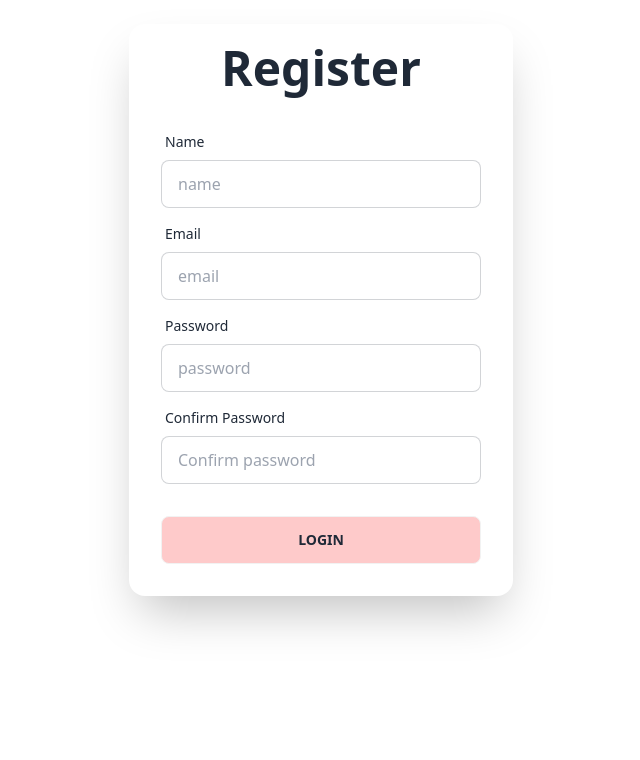
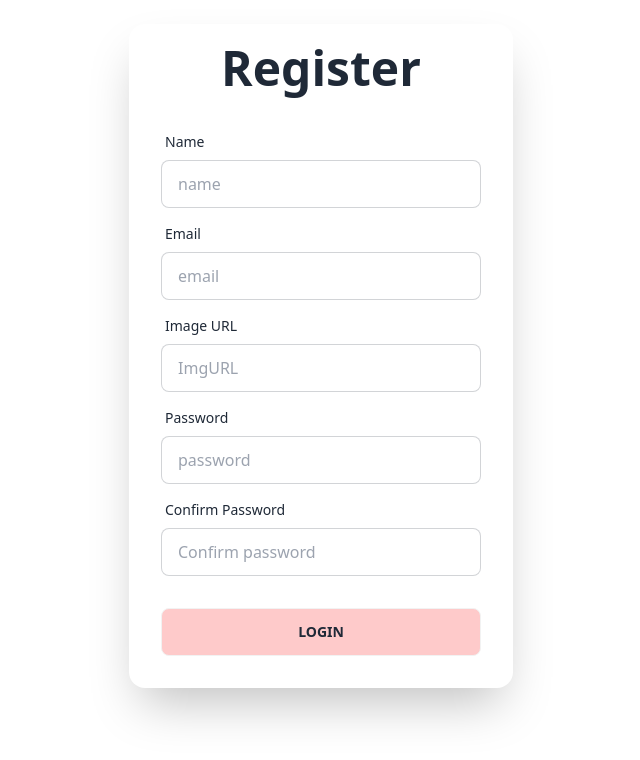
Before and after one commit to maufdev09/sumer-camp-client, a React (Vite) app: page /register in a window 1280 px wide. Shown: the top 760 px of the page, without its empty margins (319-959 px from the left). Built offline with nearby package versions, Linux system fonts and the light colour scheme.

Commit message:
login registration page done

```diff
--- a/src/components/Register/Register.jsx
+++ b/src/components/Register/Register.jsx
@@ -7,7 +7,8 @@ const Register = () => {
     formState: { errors },
     watch,
   } = useForm();
-  const onSubmit = (values) => console.log(values);
+  const onSubmit = (values) => {};
+
   const password = watch("password");
   return (
     <form onSubmit={handleSubmit(onSubmit)}>
@@ -29,6 +30,7 @@ const Register = () => {
             />
             {errors?.name && errors?.name.message}
           </div>
+          {/* email  */}
           <div className="form-control">
             <label className="label">
               <span className="label-text">Email</span>
@@ -43,6 +45,36 @@ const Register = () => {
             />
             {errors?.email && errors?.email.message}
           </div>
+          <div className="form-control">
+            <label className="label">
+              <span className="label-text">Image URL</span>
+            </label>
+            <input
+              type="text"
+              placeholder="ImgURL"
+              className="input input-bordered"
+              {...register("imgurl", {
+                required: "Required",
+              })}
+            />
+            {errors?.imgurl && errors?.imgurl.message}
+          </div>
+
+          {/* upload image */}
+          {/* <div className="form-control">
+            <label className="label-text pb-2 ">Upload Image</label>
+            <input
+              type="file"
+              accept="image/*"
+              className="file-input w-full max-w-xs"
+              {...register("image", {
+                required: "Required",
+              })}
+            />
+            {errors?.image && errors?.image.message}
+          </div> */}
+
+          {/* password  */}
           <div className="form-control">
             <label className="label">
               <span className="label-text">Password</span>
```
